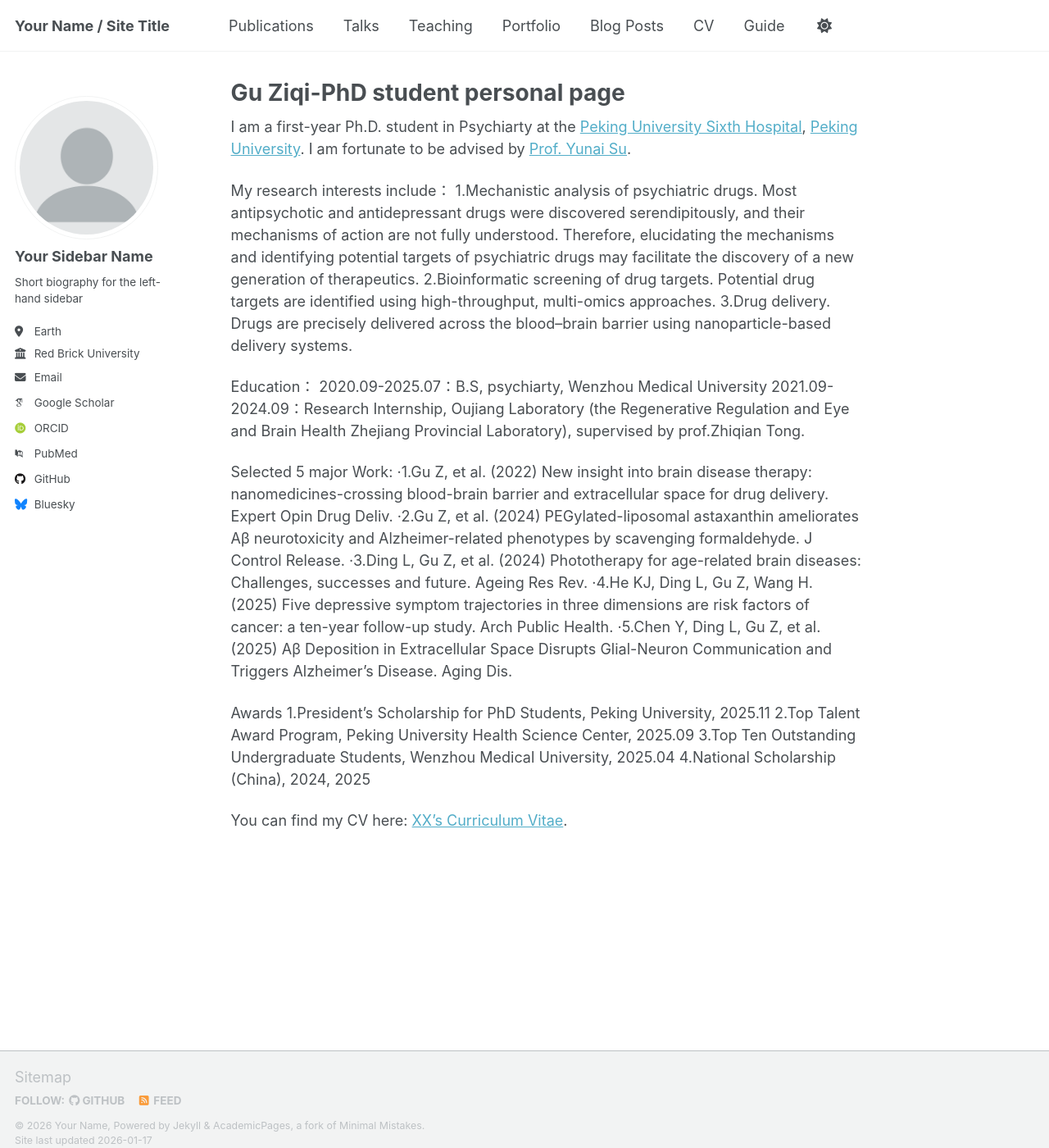
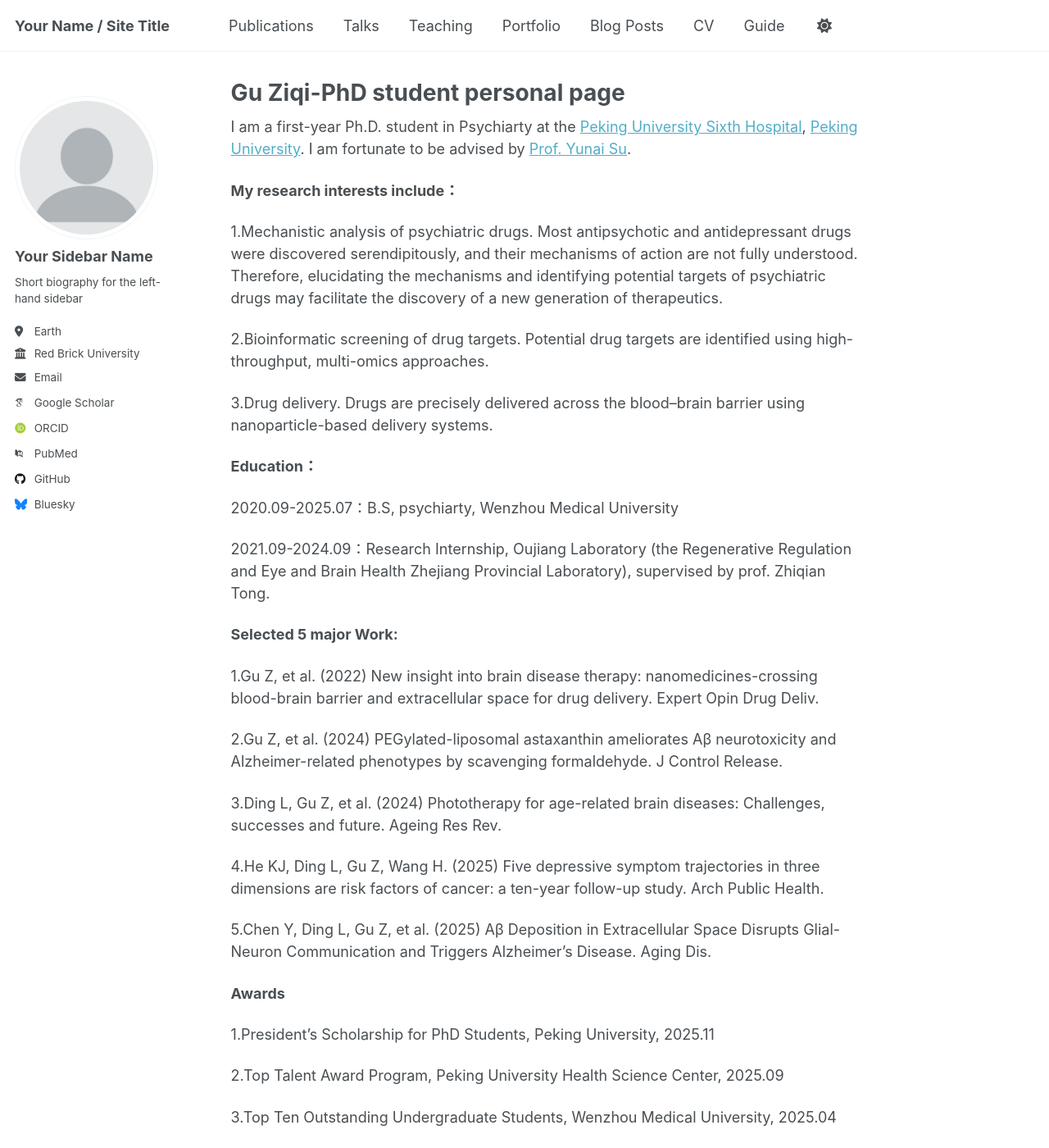
Before and after one commit to Guziqi-pku/Guziqi-pku.github.io, a Jekyll site: the page built from _pages/about.md, in a window 1280 px wide and 1400 px high. Shown: the whole window at 82% size. Built offline with Jekyll 4.4.1, drawn with Linux system fonts in a browser that asks for light colours; some web fonts are replaced; a script that is not in the unit is left out; some of the changed text lies outside the part shown.

Commit message:
Update about.md

```diff
--- a/_pages/about.md
+++ b/_pages/about.md
@@ -9,26 +9,44 @@ redirect_from:
 
 I am a first-year Ph.D. student in Psychiarty at the [Peking University Sixth Hospital]([https://www.nihds.pku.edu.cn/](https://www.pkuh6.cn/)), [Peking University](https://www.pku.edu.cn/). I am fortunate to be advised by [Prof. Yunai Su](http://www.pkuh6.cn/Html/Doctors/Main/Index_212.html).
 
-My research interests include：
+**My research interests include：**
+
 1.Mechanistic analysis of psychiatric drugs. Most antipsychotic and antidepressant drugs were discovered serendipitously, and their mechanisms of action are not fully understood. Therefore, elucidating the mechanisms and identifying potential targets of psychiatric drugs may facilitate the discovery of a new generation of therapeutics.
+
+
 2.Bioinformatic screening of drug targets. Potential drug targets are identified using high-throughput, multi-omics approaches.
+
+
 3.Drug delivery. Drugs are precisely delivered across the blood–brain barrier using nanoparticle-based delivery systems.
 
-Education：
+
+**Education：**
+
 2020.09-2025.07：B.S, psychiarty, Wenzhou Medical University
-2021.09-2024.09：Research Internship, Oujiang Laboratory (the Regenerative Regulation and Eye and Brain Health Zhejiang Provincial Laboratory), supervised by prof.Zhiqian Tong.
 
-Selected 5 major Work:
-·1.Gu Z, et al. (2022) New insight into brain disease therapy: nanomedicines-crossing blood-brain barrier and extracellular space for drug delivery. Expert Opin Drug Deliv.
-·2.Gu Z, et al. (2024) PEGylated-liposomal astaxanthin ameliorates Aβ neurotoxicity and Alzheimer-related phenotypes by scavenging formaldehyde. J Control Release.
-·3.Ding L, Gu Z, et al. (2024) Phototherapy for age-related brain diseases: Challenges, successes and future. Ageing Res Rev.
-·4.He KJ, Ding L, Gu Z, Wang H. (2025) Five depressive symptom trajectories in three dimensions are risk factors of cancer: a ten-year follow-up study. Arch Public Health.
-·5.Chen Y, Ding L, Gu Z, et al. (2025) Aβ Deposition in Extracellular Space Disrupts Glial-Neuron Communication and Triggers Alzheimer's Disease. Aging Dis.
+2021.09-2024.09：Research Internship, Oujiang Laboratory (the Regenerative Regulation and Eye and Brain Health Zhejiang Provincial Laboratory), supervised by prof. Zhiqian Tong.
 
-Awards
+**Selected 5 major Work:**
+
+1.Gu Z, et al. (2022) New insight into brain disease therapy: nanomedicines-crossing blood-brain barrier and extracellular space for drug delivery. Expert Opin Drug Deliv.
+
+2.Gu Z, et al. (2024) PEGylated-liposomal astaxanthin ameliorates Aβ neurotoxicity and Alzheimer-related phenotypes by scavenging formaldehyde. J Control Release.
+
+3.Ding L, Gu Z, et al. (2024) Phototherapy for age-related brain diseases: Challenges, successes and future. Ageing Res Rev.
+
+4.He KJ, Ding L, Gu Z, Wang H. (2025) Five depressive symptom trajectories in three dimensions are risk factors of cancer: a ten-year follow-up study. Arch Public Health.
+
+5.Chen Y, Ding L, Gu Z, et al. (2025) Aβ Deposition in Extracellular Space Disrupts Glial-Neuron Communication and Triggers Alzheimer's Disease. Aging Dis.
+
+
+**Awards**
+
 1.President’s Scholarship for PhD Students, Peking University, 2025.11
+
 2.Top Talent Award Program, Peking University Health Science Center, 2025.09
+
 3.Top Ten Outstanding Undergraduate Students, Wenzhou Medical University, 2025.04
+
 4.National Scholarship (China), 2024, 2025
 
 You can find my CV here: [XX's Curriculum Vitae](../assets/Curriculum_Vitae.pdf).
```
